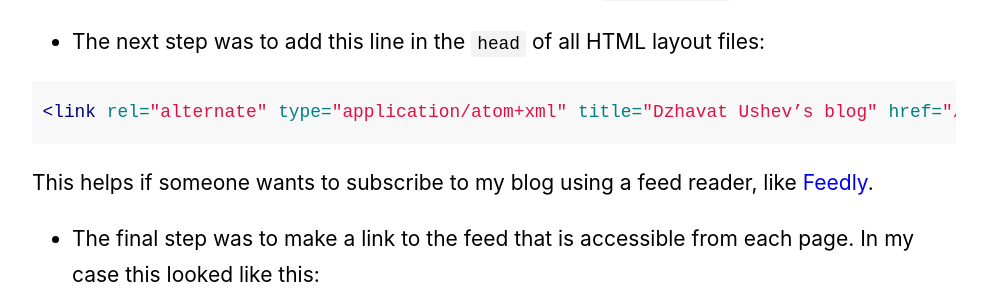
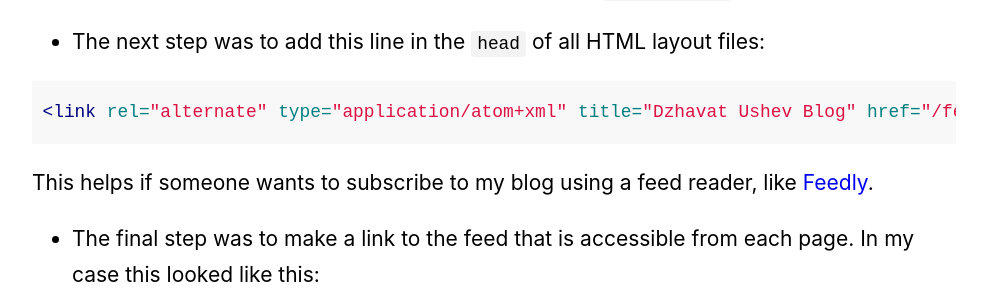
Before and after one commit to dzhavat/dzhavat.github.io, a Jekyll site: the page built from _posts/posts/2020-01-19-adding-an-rss-feed-to-github-pages.md, in a window 1280 px wide. Shown: the part 1062-1356 px from the top of the page, without its empty margins (146-1133 px from the left). Built offline with Jekyll 4.4.1, drawn with Linux system fonts in a browser that asks for light colours.

Commit message:
minor adjustments

```diff
--- a/_config.yml
+++ b/_config.yml
@@ -1,7 +1,7 @@
 highlighter: rouge
 plugins:
   - jekyll-feed
-title: Dzhavat Ushev’s blog
+title: Dzhavat Ushev Blog
 description: Welcome to my blog
 author: Dzhavat Ushev
 permalink: /:year/:month/:day/:title:output_ext
--- a/assets/css/custom.css
+++ b/assets/css/custom.css
@@ -174,7 +174,7 @@ header h1 span {
   opacity: 0;
   position: relative;
   transform: translateY(-20px);
-  transition: opacity .15s ease-out, transform .3s ease-out;
+  transition: opacity 0.15s ease-out, transform 0.3s ease-out;
   z-index: 2;
 }
 
```
Also changed, not shown: assets/js/main.js (+9 -6 lines), _layouts/default.html (line endings or trailing spaces).
